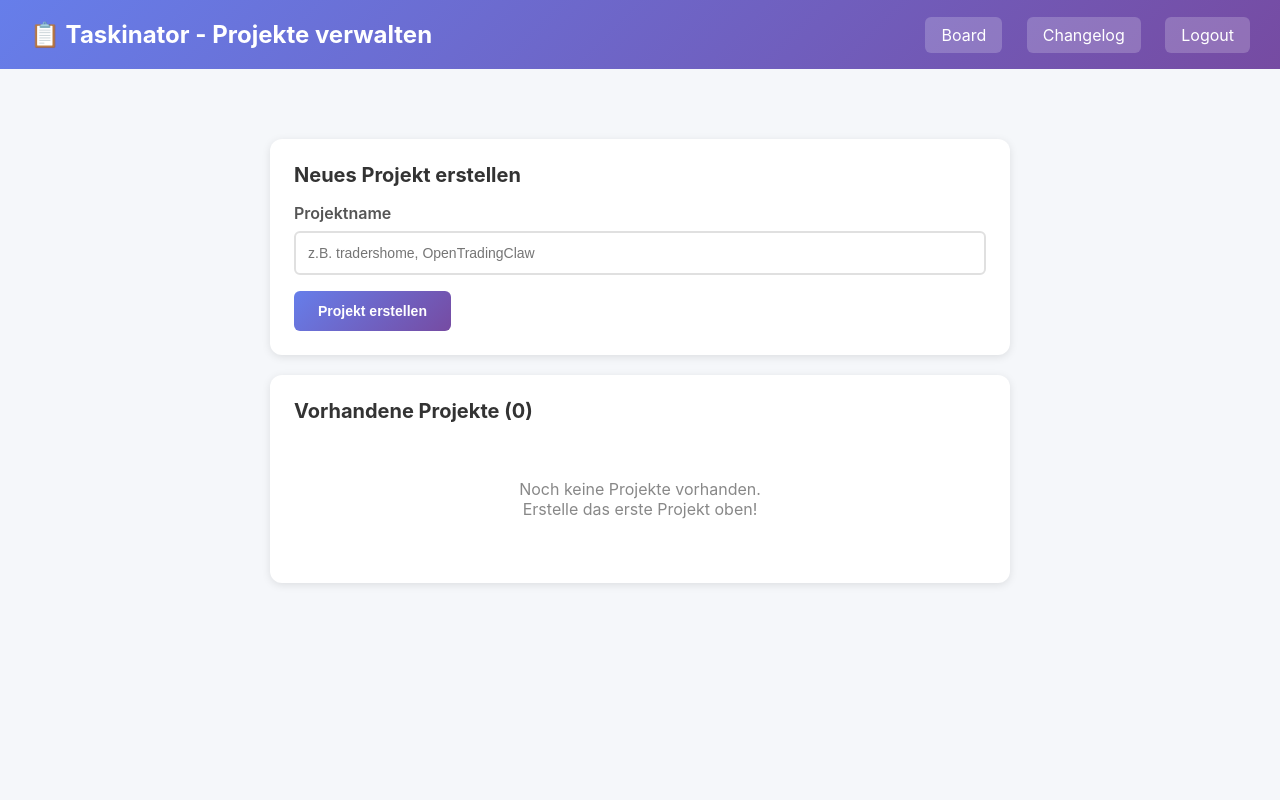
After one commit to Nachtschichter/taskinator, a FastAPI app: template templates/admin_projects.html in a window 1280 px wide. The commit adds this page. Run offline with FastAPI, Linux system fonts and the light colour scheme; the template is opened without the code that fills it, so the values that code supplies are empty; parts of the project's set-up code (start-up, migrations or seed data) failed here and were passed over.

Commit message:
feat: Project management (Admin CRUD)
- Added Project model (database table)
- Admin routes: /admin/projects (list/create/delete)
- Board: Dropdown for project selection (instead of text input)
- Edit modal: Dropdown for project selection
- Default projects on startup: tradershome, OpenTradingClaw, taskinator, infrastructure

Task #12: Feste Projektliste

```diff
--- a/main.py
+++ b/main.py
@@ -61,6 +61,12 @@ class ChangeLog(Base):
     test_results = Column(Text)
     created_at = Column(DateTime, default=datetime.utcnow)
 
+class Project(Base):
+    __tablename__ = "projects"
+    id = Column(Integer, primary_key=True)
+    name = Column(String(100), unique=True, nullable=False)
+    created_at = Column(DateTime, default=datetime.utcnow)
+
 engine = create_engine(DATABASE_URL, connect_args={"check_same_thread": False})
 SessionLocal = sessionmaker(bind=engine)
 pwd_context = CryptContext(schemes=["bcrypt"], deprecated="auto")
@@ -101,6 +107,13 @@ def startup():
         db.add(User(username="admin", password_hash=hash_password("Taskinator2026!")))
         db.commit()
         print("✅ Admin created")
+    # Default projects if none exist
+    if db.query(Project).count() == 0:
+        default_projects = ["tradershome", "OpenTradingClaw", "taskinator", "infrastructure"]
+        for pname in default_projects:
+            db.add(Project(name=pname))
+        db.commit()
+        print(f"✅ Default projects created: {default_projects}")
     db.close()
 
 @app.get("/", response_class=HTMLResponse)
@@ -137,6 +150,7 @@ def board(request: Request):
     if not user: return RedirectResponse("/login")
     db = SessionLocal()
     tasks = db.query(Task).order_by(Task.created_at.desc()).all()
+    projects = db.query(Project).order_by(Project.name).all()
     db.close()
     cols = {"backlog": [], "todo": [], "doing": [], "done": []}
     for t in tasks:
@@ -144,7 +158,7 @@ def board(request: Request):
             'category': t.category.value, 'project': t.project, 'documentation': t.documentation})
     prio = {"hoch": 0, "mittel": 1, "niedrig": 2}
     for c in cols.values(): c.sort(key=lambda x: prio.get(x['priority'], 1))
-    html_content = templates.get_template("board.html").render({"request": request, "columns": cols, "user": user})
+    html_content = templates.get_template("board.html").render({"request": request, "columns": cols, "user": user, "projects": projects})
     return Response(content=html_content, media_type="text/html; charset=utf-8")
 
 @app.post("/tasks/create")
@@ -230,6 +244,37 @@ def create_changelog(request: Request, task_id: int = Form(...), title: str = Fo
     db.close()
     return RedirectResponse("/changelog", status_code=302)
 
+# Admin Routes - Project Management
+@app.get("/admin/projects")
+def admin_projects(request: Request):
+    if not get_user(request): return RedirectResponse("/login")
+    db = SessionLocal()
+    projects = db.query(Project).order_by(Project.name).all()
+    db.close()
+    html_content = templates.get_template("admin_projects.html").render({"request": request, "projects": projects, "user": get_user(request)})
+    return Response(content=html_content, media_type="text/html; charset=utf-8")
+
+@app.post("/admin/projects/create")
+def admin_create_project(request: Request, name: str = Form(...)):
+    if not get_user(request): return RedirectResponse("/login")
+    db = SessionLocal()
+    # Check if project already exists
+    existing = db.query(Project).filter(Project.name == name).first()
+    if not existing and name.strip():
+        db.add(Project(name=name.strip()))
+        db.commit()
+    db.close()
+    return RedirectResponse("/admin/projects", status_code=302)
+
+@app.post("/admin/projects/{pid}/delete")
+def admin_delete_project(request: Request, pid: int):
+    if not get_user(request): return RedirectResponse("/login")
+    db = SessionLocal()
+    db.query(Project).filter(Project.id == pid).delete()
+    db.commit()
+    db.close()
+    return RedirectResponse("/admin/projects", status_code=302)
+
 if __name__ == "__main__":
     import uvicorn
     uvicorn.run(app, host="0.0.0.0", port=9900)
--- /dev/null
+++ b/templates/admin_projects.html
@@ -0,0 +1,166 @@
+<!DOCTYPE html>
+<html lang="de">
+<head>
+    <meta charset="UTF-8">
+    <meta name="viewport" content="width=device-width, initial-scale=1.0">
+    <title>Taskinator - Projekte verwalten</title>
+    <style>
+        * { margin: 0; padding: 0; box-sizing: border-box; }
+        body {
+            font-family: -apple-system, BlinkMacSystemFont, 'Segoe UI', Roboto, sans-serif;
+            background: #f5f7fa;
+            min-height: 100vh;
+        }
+        .header {
+            background: linear-gradient(135deg, #667eea 0%, #764ba2 100%);
+            color: white;
+            padding: 20px 30px;
+            display: flex;
+            justify-content: space-between;
+            align-items: center;
+        }
+        .header h1 { font-size: 24px; }
+        .header nav a {
+            color: white;
+            text-decoration: none;
+            margin-left: 20px;
+            padding: 8px 16px;
+            border-radius: 6px;
+            background: rgba(255,255,255,0.2);
+            transition: background 0.3s;
+        }
+        .header nav a:hover { background: rgba(255,255,255,0.3); }
+        .container {
+            max-width: 800px;
+            margin: 40px auto;
+            padding: 30px;
+        }
+        .card {
+            background: white;
+            border-radius: 12px;
+            padding: 24px;
+            box-shadow: 0 2px 8px rgba(0,0,0,0.1);
+            margin-bottom: 20px;
+        }
+        .card h2 {
+            font-size: 20px;
+            margin-bottom: 16px;
+            color: #333;
+        }
+        .form-group {
+            margin-bottom: 16px;
+        }
+        .form-group label {
+            display: block;
+            margin-bottom: 8px;
+            font-weight: 600;
+            color: #555;
+        }
+        .form-group input {
+            width: 100%;
+            padding: 12px;
+            border: 2px solid #e0e0e0;
+            border-radius: 6px;
+            font-size: 14px;
+        }
+        .form-group input:focus {
+            outline: none;
+            border-color: #667eea;
+        }
+        .btn {
+            padding: 12px 24px;
+            border: none;
+            border-radius: 6px;
+            font-size: 14px;
+            font-weight: 600;
+            cursor: pointer;
+            transition: all 0.3s;
+        }
+        .btn-primary {
+            background: linear-gradient(135deg, #667eea 0%, #764ba2 100%);
+            color: white;
+        }
+        .btn-primary:hover {
+            transform: translateY(-2px);
+            box-shadow: 0 4px 12px rgba(102, 126, 234, 0.4);
+        }
+        .btn-danger {
+            background: #dc3545;
+            color: white;
+            padding: 6px 12px;
+            font-size: 12px;
+        }
+        .btn-danger:hover {
+            background: #c82333;
+        }
+        .project-list {
+            list-style: none;
+        }
+        .project-item {
+            display: flex;
+            justify-content: space-between;
+            align-items: center;
+            padding: 12px 16px;
+            background: #f8f9fa;
+            border-radius: 6px;
+            margin-bottom: 8px;
+        }
+        .project-item:hover {
+            background: #e9ecef;
+        }
+        .project-name {
+            font-weight: 500;
+            color: #333;
+        }
+        .empty-state {
+            text-align: center;
+            padding: 40px;
+            color: #888;
+        }
+    </style>
+</head>
+<body>
+    <div class="header">
+        <h1>📋 Taskinator - Projekte verwalten</h1>
+        <nav>
+            <a href="/board">Board</a>
+            <a href="/changelog">Changelog</a>
+            <a href="/logout">Logout</a>
+        </nav>
+    </div>
+
+    <div class="container">
+        <div class="card">
+            <h2>Neues Projekt erstellen</h2>
+            <form action="/admin/projects/create" method="POST">
+                <div class="form-group">
+                    <label for="name">Projektname</label>
+                    <input type="text" id="name" name="name" placeholder="z.B. tradershome, OpenTradingClaw" required>
+                </div>
+                <button type="submit" class="btn btn-primary">Projekt erstellen</button>
+            </form>
+        </div>
+
+        <div class="card">
+            <h2>Vorhandene Projekte ({{ projects|length }})</h2>
+            {% if projects %}
+            <ul class="project-list">
+                {% for project in projects %}
+                <li class="project-item">
+                    <span class="project-name">{{ project.name }}</span>
+                    <form action="/admin/projects/{{ project.id }}/delete" method="POST" style="display:inline;">
+                        <button type="submit" class="btn btn-danger" onclick="return confirm('Projekt wirklich löschen?')">Löschen</button>
+                    </form>
+                </li>
+                {% endfor %}
+            </ul>
+            {% else %}
+            <div class="empty-state">
+                <p>Noch keine Projekte vorhanden.</p>
+                <p>Erstelle das erste Projekt oben!</p>
+            </div>
+            {% endif %}
+        </div>
+    </div>
+</body>
+</html>
```
Also changed, not shown: templates/board.html (+19 -3 lines).
